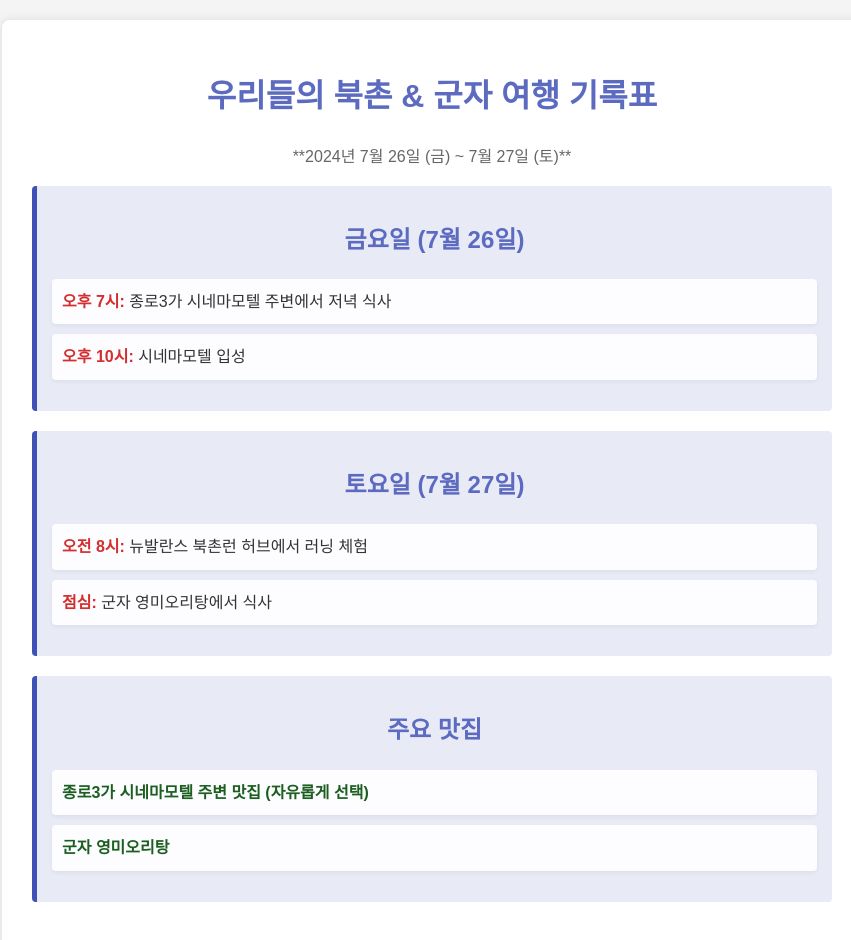
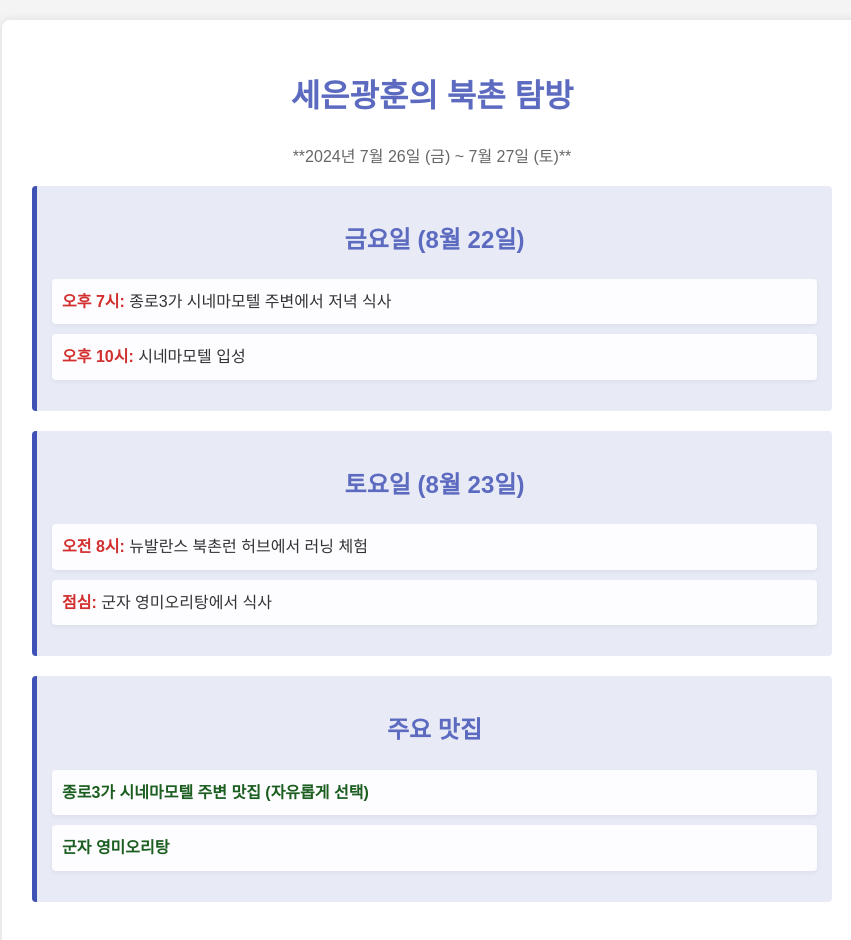
Before and after one commit to maniabang/travel_table, a plain HTML site: page index.html in a window 1280 px wide. Shown: the whole page, without its empty margins (208-1059 px from the left). Drawn offline with Linux system fonts and the light colour scheme.

Commit message:
Update Date

```diff
--- a/index.html
+++ b/index.html
@@ -3,7 +3,7 @@
   <head>
     <meta charset="UTF-8" />
     <meta name="viewport" content="width=device-width, initial-scale=1.0" />
-    <title>우리들의 북촌 & 군자 여행 기록표</title>
+    <title>세은광훈의 북촌 탐방</title>
     <style>
       body {
         font-family: 'Malgun Gothic', sans-serif;
@@ -59,11 +59,11 @@
   </head>
   <body>
     <div class="container">
-      <h1>우리들의 북촌 & 군자 여행 기록표</h1>
+      <h1>세은광훈의 북촌 탐방</h1>
       <p style="text-align: center; color: #666">**2024년 7월 26일 (금) ~ 7월 27일 (토)**</p>
 
       <div class="section">
-        <h2>금요일 (7월 26일)</h2>
+        <h2>금요일 (8월 22일)</h2>
         <ul>
           <li><span class="time">오후 7시:</span> 종로3가 시네마모텔 주변에서 저녁 식사</li>
           <li><span class="time">오후 10시:</span> 시네마모텔 입성</li>
@@ -71,7 +71,7 @@
       </div>
 
       <div class="section">
-        <h2>토요일 (7월 27일)</h2>
+        <h2>토요일 (8월 23일)</h2>
         <ul>
           <li><span class="time">오전 8시:</span> 뉴발란스 북촌런 허브에서 러닝 체험</li>
           <li><span class="time">점심:</span> 군자 영미오리탕에서 식사</li>
```
